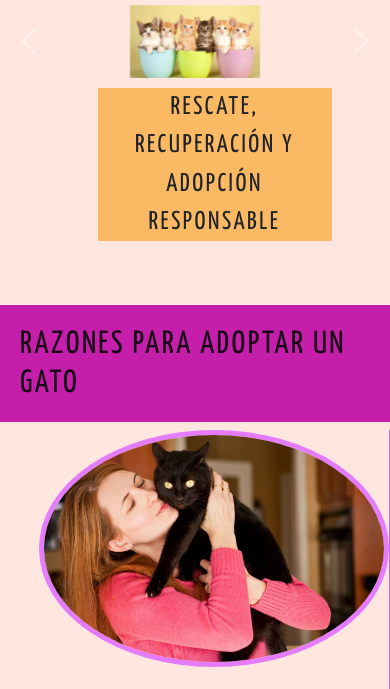
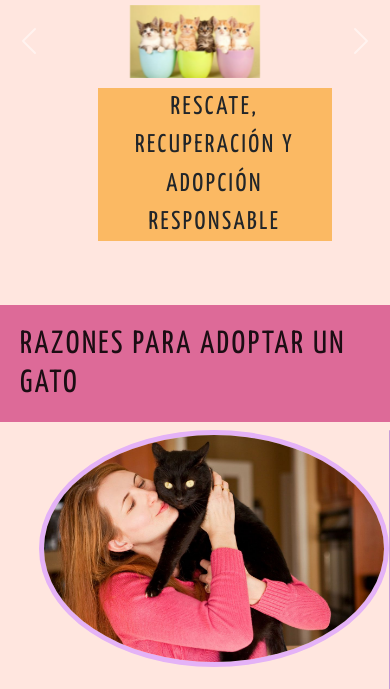
Before and after one commit to noeliazeitunlian/bigotesalrescate, a website: page index.html in a window 390 px wide. Shown: the part 155-844 px from the top of the page. Drawn offline with nearby package versions, Linux system fonts and the light colour scheme.

Commit message:
modifico variables y media querie

```diff
--- a/scss/_general.scss
+++ b/scss/_general.scss
@@ -123,6 +123,6 @@ body{
         width: auto;
     }
     .container-footer{
-        background-color: aliceblue;
+        background-color: #dd6a98;
     }
 }
--- a/scss/_textos.scss
+++ b/scss/_textos.scss
@@ -7,7 +7,7 @@
 }
 
 .h3-index{
-    @include titulo-h3(rgb(196, 30, 171),2em);
+    @include titulo-h3(#dd6a98,2em);
 }
 
 
--- a/scss/base/_variables.scss
+++ b/scss/base/_variables.scss
@@ -1,9 +1,9 @@
 
 
 $colores: (
-    "color-principal":rgb(229, 123, 255),
+    "color-principal":#e4b2f7,
     "color-secundario":rgb(251, 185, 99),
-    "color-terciario":rgb(196, 30, 171),
+    "color-terciario":#dd6a98,
     "color-cuarto":rgb(221, 255, 143),
     "color-quinto":#dc9ffa,
     "color-texto":rgba(0, 0, 0, 0.799),
```
Also changed, not shown: css/main.css.
